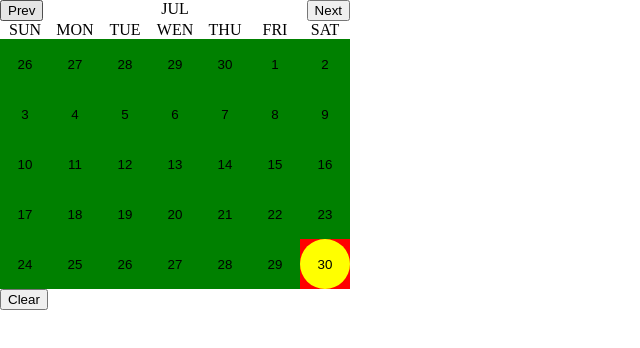
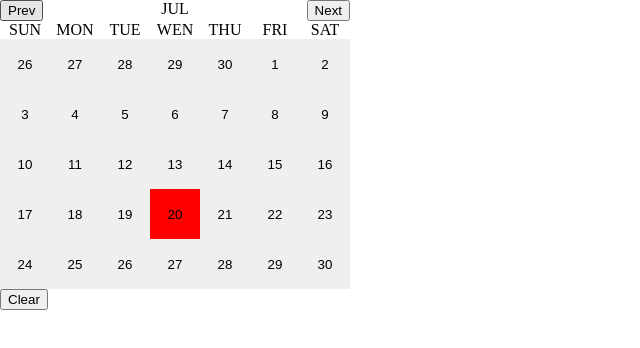
Before and after one commit to ayimdomnic/react-lightweight-daterange-picker, a React (Create React App) app: page / in a window 1280 px wide. Shown: the top 348 px of the page, without its empty margins (0-640 px from the left). Built offline with nearby package versions, Linux system fonts and the light colour scheme.

Commit message:
added days action classes

```diff
--- a/src/index.css
+++ b/src/index.css
@@ -27,7 +27,6 @@
   /* height/5 === width/7 */
   width: 350px;
   height: 250px;
-  background-color: red;
   margin: auto;
   display: grid;
   grid-template-columns: 1fr 1fr 1fr 1fr 1fr 1fr 1fr;
@@ -37,16 +36,19 @@
 .drp-date {
   width: 100%;
   height: 100%;
-  background-color: green;
   display: flex;
   align-items: center;
   justify-content: center;
   border: none;
   outline: none !important;
   cursor: pointer;
+  box-shadow: none !important;
 }
 
-.drp-date:last-child {
-  border-radius: 50%;
-  background-color: yellow;
+.today {
+  background-color: red;
 }
+
+.selected {
+  background-color: green !important;
+}
```
